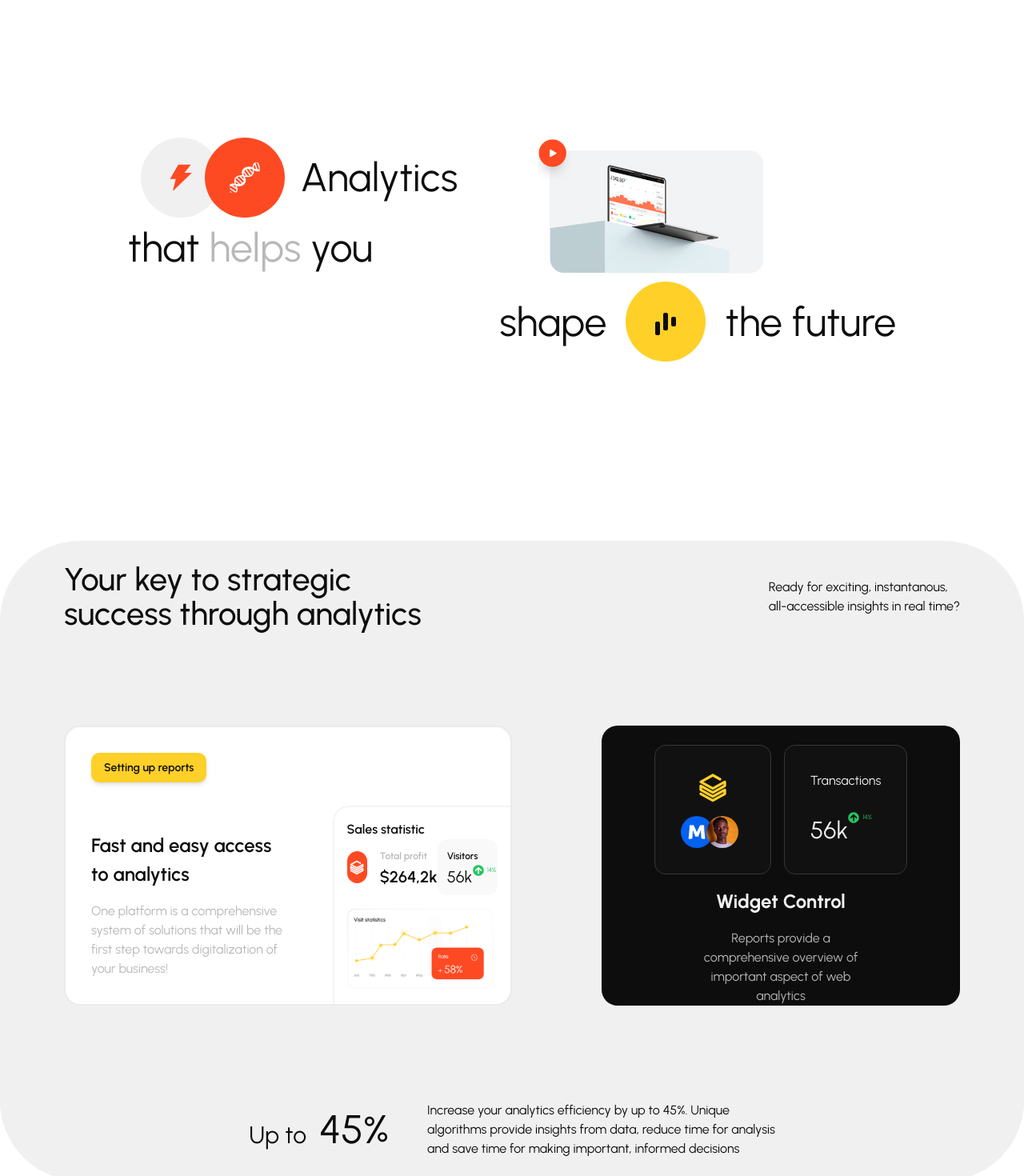
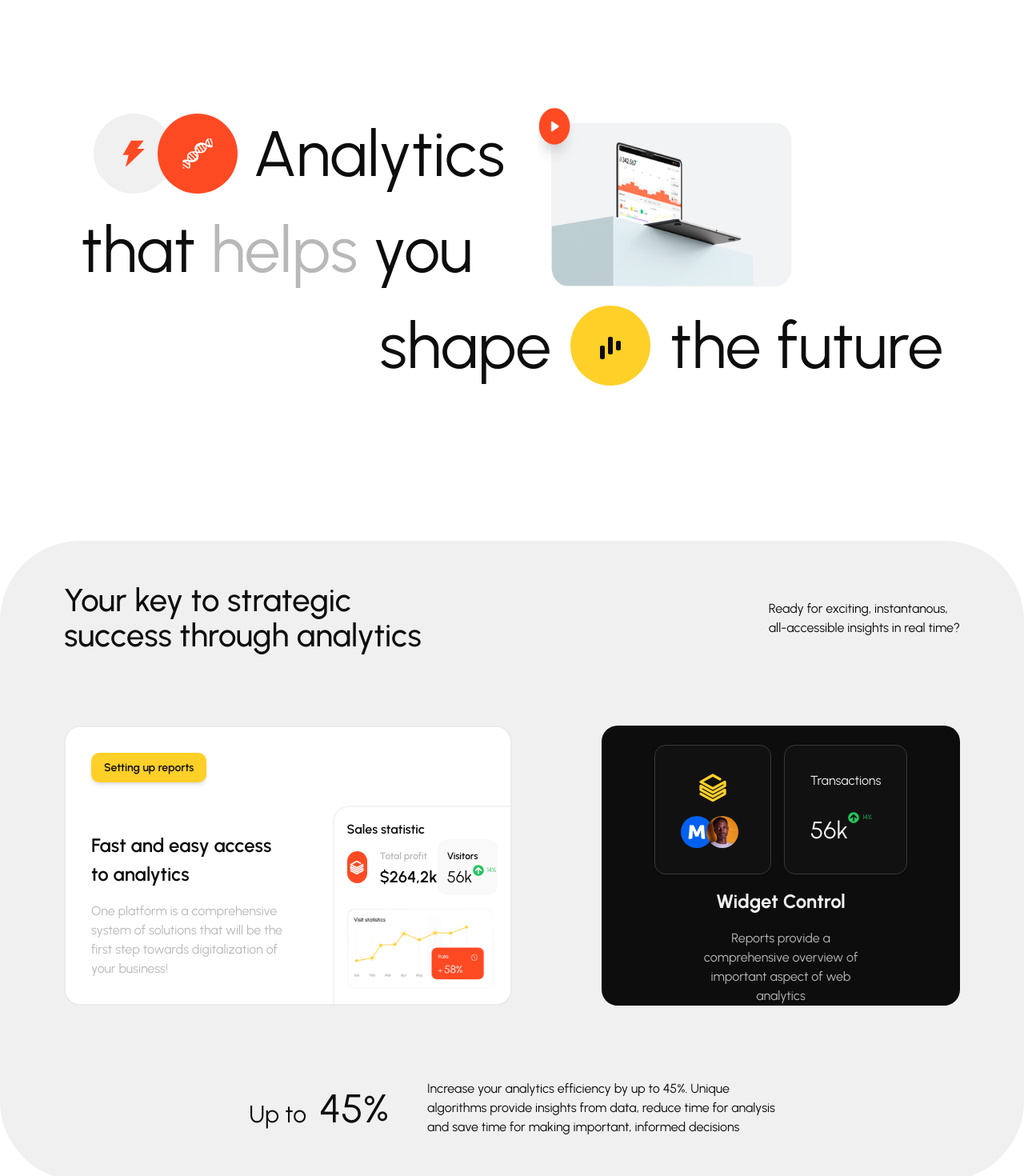
Before and after one commit to dejiborewa/moniepoint, a React (Vite) app: page / in a window 1280 px wide. Shown: the part 140-1610 px from the top of the page at 80% size. Built offline with nearby package versions, Linux system fonts and the light colour scheme.

Commit message:
fix: smaller laptops responsiveness

```diff
--- a/src/components/analytics/analytics.tsx
+++ b/src/components/analytics/analytics.tsx
@@ -4,7 +4,7 @@ import { FaArrowCircleUp } from "react-icons/fa";
 
 const Analytics = () => {
   return (
-    <section className="w-auto h-screen rounded-[100px] bg-offWhite -mx-6 px-20 flex flex-col justify-around">
+    <section className="w-auto h-screen rounded-[100px] bg-offWhite -mx-6 px-20 py-10 flex flex-col justify-around">
       <div className="flex justify-between items-center">
         <h1 className="leading-[2.7rem] text-[40px] font-[500]">
           Your key to strategic
--- a/src/components/hero/hero.tsx
+++ b/src/components/hero/hero.tsx
@@ -16,9 +16,11 @@ const Hero = () => {
                 <GiDna2 className="text-white w-[40px] h-[40px]" />
               </div>
 
-              <h1 className="text-[50px] 2xl:text-[150px]">Analytics</h1>
+              <h1 className="text-[50px] lg:text-[80px] 2xl:text-[150px]">
+                Analytics
+              </h1>
             </div>
-            <h1 className="text-nowrap text-[50px] 2xl:text-[150px] 2xl:leading-[5rem]">
+            <h1 className="text-nowrap text-[50px] lg:text-[80px] 2xl:text-[150px] 2xl:leading-[5rem]">
               that <span className="text-darkGrey">helps</span> you
             </h1>
           </div>
@@ -31,7 +33,7 @@ const Hero = () => {
         </div>
 
         <h1 className="flex items-center justify-end text-nowrap">
-          <span className="text-[50px] 2xl:text-[150px] 2xl:leading-[12rem]">
+          <span className="text-[50px] lg:text-[80px] 2xl:text-[150px] 2xl:leading-[12rem]">
             shape
           </span>
           <div className="w-[100px] h-[100px] bg-yellow rounded-full flex gap-[4px] items-center justify-center mx-6">
@@ -39,7 +41,7 @@ const Hero = () => {
             <div className="bg-black rounded-sm w-[6px] h-[22px]"></div>
             <div className="bg-black rounded-sm w-[6px] h-[12px]"></div>
           </div>
-          <span className="text-[50px] 2xl:text-[150px] 2xl:leading-[12rem]">
+          <span className="text-[50px] lg:text-[80px] 2xl:text-[150px] 2xl:leading-[12rem]">
             the future
           </span>
         </h1>
```
